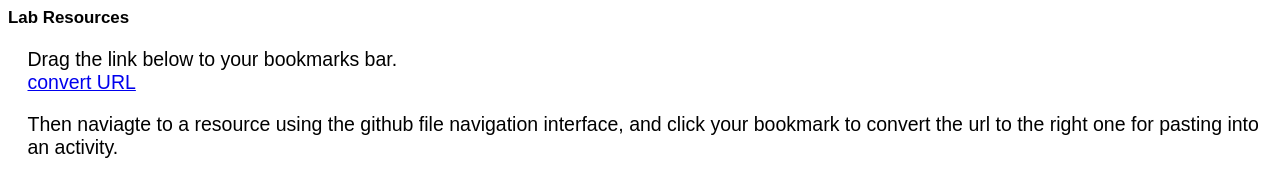
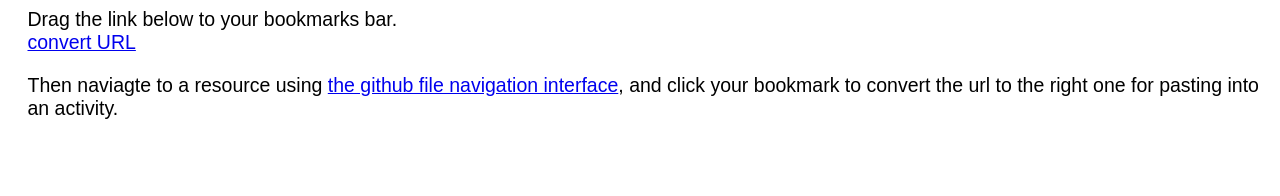
Before and after one commit to concord-consortium/lab-resources, a plain HTML site: page index.html in a window 1280 px wide. Drawn offline with Linux system fonts and the light colour scheme.

Commit message:
Updated readme and index page.

```diff
--- a/index.html
+++ b/index.html
@@ -22,7 +22,6 @@
     </style>
   </head>
   <body>
-    <h1>Lab Resources</h1>
-    <p> Drag the link below to your bookmarks bar.<br><a href="javascript:(function(){window.location=window.location.toString().replace('https://github.com/concord-consortium/lab-resources/blob/gh-pages','http://concord-consortium.github.com/lab-resources');})()"> convert URL </a></p><p>Then naviagte to a resource using the github file navigation interface, and click your bookmark to convert the url to the right one for pasting into an activity.</p>
+    <p> Drag the link below to your bookmarks bar.<br><a href="javascript:(function(){window.location=window.location.toString().replace('https://github.com/concord-consortium/lab-resources/blob/gh-pages','http://concord-consortium.github.com/lab-resources');})()"> convert URL </a></p><p>Then naviagte to a resource using <a href="https://github.com/concord-consortium/lab-resources">the github file navigation interface</a>, and click your bookmark to convert the url to the right one for pasting into an activity.</p>
   </body>
 </html>
```
Also changed, not shown: 1 other file.
